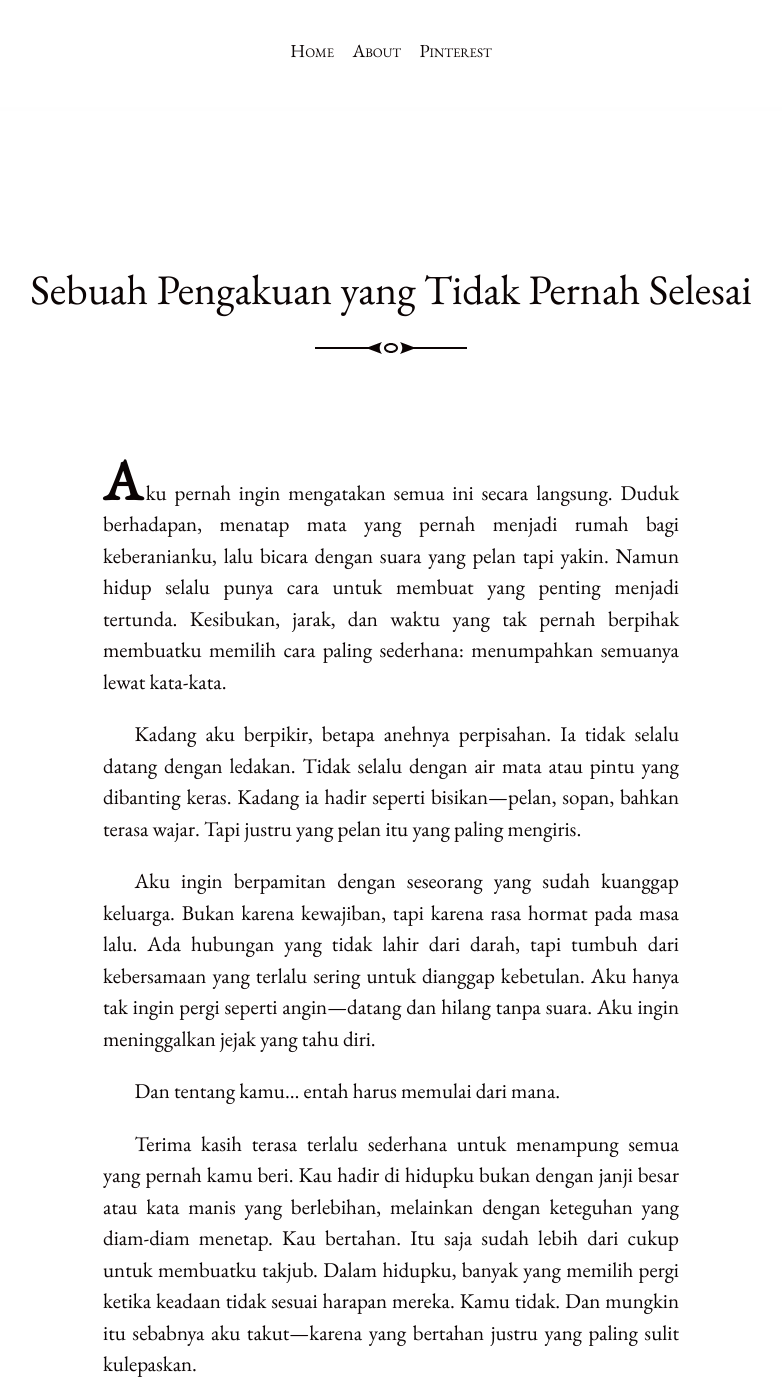
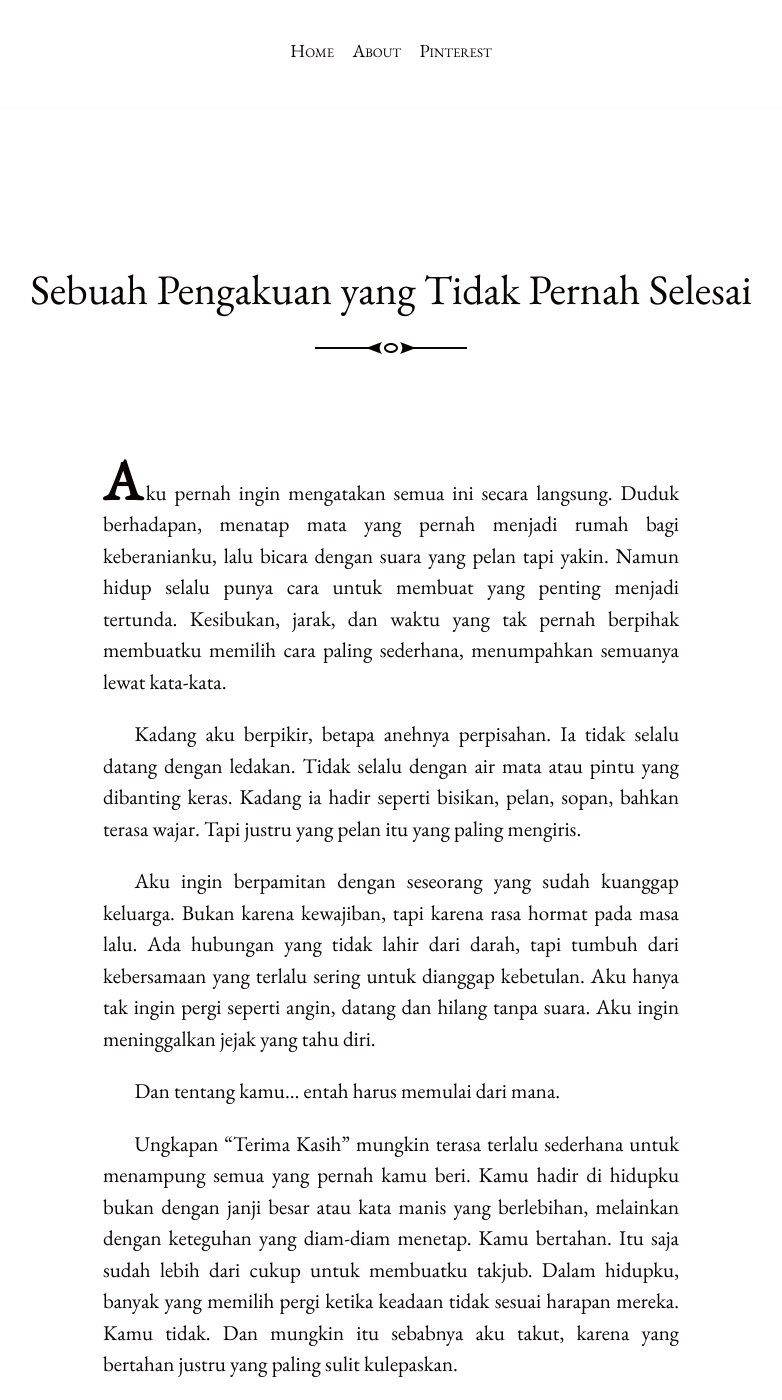
Before and after one commit to akirasyahputra/blog, a Jekyll site: the page built from _posts/2026-02-20-pengakuan-tanpa-akhir.md, in a window 1280 px wide and 1400 px high. Shown: the whole window, without its empty margins (249-1031 px from the left). Built offline with Jekyll 4.4.1, drawn with Linux system fonts in a browser that asks for light colours; some of the changed text lies outside the part shown.

Commit message:
Update 2026-02-20-pengakuan-tanpa-akhir.md

```diff
--- a/_posts/2026-02-20-pengakuan-tanpa-akhir.md
+++ b/_posts/2026-02-20-pengakuan-tanpa-akhir.md
@@ -5,23 +5,23 @@ author: "Achmad Akira Syahputra"
 categories:
 ---
 
-Aku pernah ingin mengatakan semua ini secara langsung. Duduk berhadapan, menatap mata yang pernah menjadi rumah bagi keberanianku, lalu bicara dengan suara yang pelan tapi yakin. Namun hidup selalu punya cara untuk membuat yang penting menjadi tertunda. Kesibukan, jarak, dan waktu yang tak pernah berpihak membuatku memilih cara paling sederhana: menumpahkan semuanya lewat kata-kata.
+Aku pernah ingin mengatakan semua ini secara langsung. Duduk berhadapan, menatap mata yang pernah menjadi rumah bagi keberanianku, lalu bicara dengan suara yang pelan tapi yakin. Namun hidup selalu punya cara untuk membuat yang penting menjadi tertunda. Kesibukan, jarak, dan waktu yang tak pernah berpihak membuatku memilih cara paling sederhana, menumpahkan semuanya lewat kata-kata.
 
-Kadang aku berpikir, betapa anehnya perpisahan. Ia tidak selalu datang dengan ledakan. Tidak selalu dengan air mata atau pintu yang dibanting keras. Kadang ia hadir seperti bisikan—pelan, sopan, bahkan terasa wajar. Tapi justru yang pelan itu yang paling mengiris.
+Kadang aku berpikir, betapa anehnya perpisahan. Ia tidak selalu datang dengan ledakan. Tidak selalu dengan air mata atau pintu yang dibanting keras. Kadang ia hadir seperti bisikan, pelan, sopan, bahkan terasa wajar. Tapi justru yang pelan itu yang paling mengiris.
 
-Aku ingin berpamitan dengan seseorang yang sudah kuanggap keluarga. Bukan karena kewajiban, tapi karena rasa hormat pada masa lalu. Ada hubungan yang tidak lahir dari darah, tapi tumbuh dari kebersamaan yang terlalu sering untuk dianggap kebetulan. Aku hanya tak ingin pergi seperti angin—datang dan hilang tanpa suara. Aku ingin meninggalkan jejak yang tahu diri.
+Aku ingin berpamitan dengan seseorang yang sudah kuanggap keluarga. Bukan karena kewajiban, tapi karena rasa hormat pada masa lalu. Ada hubungan yang tidak lahir dari darah, tapi tumbuh dari kebersamaan yang terlalu sering untuk dianggap kebetulan. Aku hanya tak ingin pergi seperti angin, datang dan hilang tanpa suara. Aku ingin meninggalkan jejak yang tahu diri.
 
-Dan tentang kamu… entah harus memulai dari mana.
+Dan tentang kamu... entah harus memulai dari mana.
 
-Terima kasih terasa terlalu sederhana untuk menampung semua yang pernah kamu beri. Kau hadir di hidupku bukan dengan janji besar atau kata manis yang berlebihan, melainkan dengan keteguhan yang diam-diam menetap. Kau bertahan. Itu saja sudah lebih dari cukup untuk membuatku takjub. Dalam hidupku, banyak yang memilih pergi ketika keadaan tidak sesuai harapan mereka. Kamu tidak. Dan mungkin itu sebabnya aku takut—karena yang bertahan justru yang paling sulit kulepaskan.
+Ungkapan "Terima Kasih" mungkin terasa terlalu sederhana untuk menampung semua yang pernah kamu beri. Kamu hadir di hidupku bukan dengan janji besar atau kata manis yang berlebihan, melainkan dengan keteguhan yang diam-diam menetap. Kamu bertahan. Itu saja sudah lebih dari cukup untuk membuatku takjub. Dalam hidupku, banyak yang memilih pergi ketika keadaan tidak sesuai harapan mereka. Kamu tidak. Dan mungkin itu sebabnya aku takut, karena yang bertahan justru yang paling sulit kulepaskan.
 
-Aku pernah mencoba sesuatu yang kekanak-kanakan. Diam sepanjang hari hanya untuk melihat, apakah keheninganku berarti sesuatu bagimu. Bukan untuk menyakiti. Bukan untuk menguji cinta. Hanya untuk memastikan bahwa aku masih terlihat, bahkan ketika aku tidak bersuara. Saat itu aku menyadari sesuatu yang tak ingin kuakui: kita sama-sama berubah.
+Aku pernah mencoba sesuatu yang kekanak-kanakan. Diam sepanjang hari hanya untuk melihat, apakah keheninganku berarti sesuatu bagimu. Bukan untuk menyakiti. Bukan untuk menguji cinta. Hanya untuk memastikan bahwa aku masih terlihat, bahkan ketika aku tidak bersuara. Saat itu aku menyadari sesuatu yang tak ingin kuakui, kita sama-sama berubah.
 
 Kamu tak lagi secerah dulu. Tawamu tak lagi seberisik dulu. Caramu hadir tak lagi seutuh dulu. Dan mungkin, tanpa kamu sadari, aku pun begitu. Aku juga kehilangan diriku yang lama. Versi diriku yang penuh warna itu sebenarnya sudah lama mati. Yang tersisa hanyalah seseorang yang pandai berpura-pura cerah agar orang lain tidak merasa kehilangan.
 
 Kita berdua mungkin sama-sama menjadi bayangan dari diri kita sendiri.
 
-Aku ingin melihatmu seperti dulu—penuh cahaya, ringan, dan tak terbebani. Tapi keinginanku tak punya kuasa atas realitas. Dan semakin lama aku sadar, memaksakan seseorang kembali ke versi lamanya adalah bentuk egoisme yang halus.
+Aku ingin melihatmu seperti dulu, penuh cahaya, ringan, dan tak terbebani. Tapi keinginanku tak punya kuasa atas realitas. Dan semakin lama aku sadar, memaksakan seseorang kembali ke versi lamanya adalah bentuk egoisme yang halus.
 
 Ada hal-hal yang kupinta dengan berat hati. Menghapus jejakku. Tidak memberi tahu siapa pun tentang ke mana aku pergi. Bukan karena benci. Bukan karena dendam. Hanya karena aku ingin kali ini, kepergianku benar-benar menjadi jarak. Aku ingin belajar menghilang tanpa meninggalkan serpihan yang bisa membuatku pulang terlalu cepat.
 
```
Also changed, not shown: other parts of _posts/2026-02-20-pengakuan-tanpa-akhir.md (+6 -9 lines).
